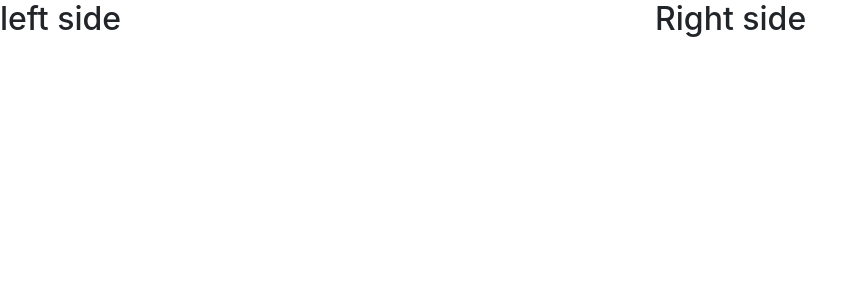
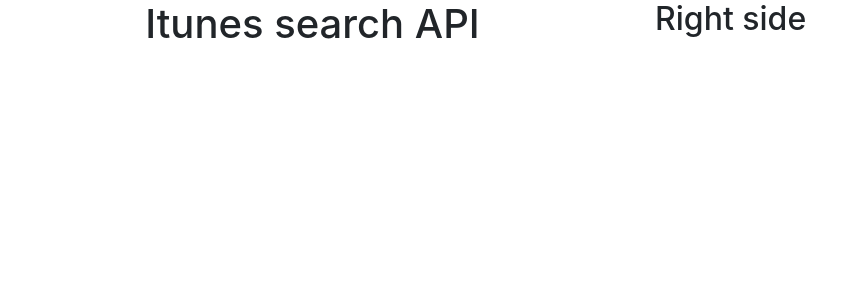
Before and after one commit to douglas86/task19, a React (Create React App) app in the folder client/: page / in a window 1280 px wide. Shown: the top 300 px of the page, without its empty margins (0-866 px from the left). Built offline with nearby package versions, Linux system fonts and the light colour scheme.

Commit message:
Created a new Styles document

```diff
--- a/client/package.json
+++ b/client/package.json
@@ -3,6 +3,7 @@
   "version": "0.1.0",
   "private": true,
   "dependencies": {
+    "@material-ui/core": "^4.11.3",
     "@testing-library/jest-dom": "^5.11.9",
     "@testing-library/react": "^11.2.3",
     "@testing-library/user-event": "^12.6.2",
--- a/client/src/Components/LeftSide/Left.jsx
+++ b/client/src/Components/LeftSide/Left.jsx
@@ -1,9 +1,11 @@
 import React from "react";
+import useStyles from "./Styles";
 
 const Left = () => {
+  const classes = useStyles();
   return (
     <div>
-      <h2>left side</h2>
+      <h1 className={classes.left}>Itunes search API</h1>
     </div>
   );
 };
--- /dev/null
+++ b/client/src/Components/LeftSide/Styles.jsx
@@ -0,0 +1,9 @@
+import { makeStyles } from "@material-ui/core/styles";
+
+const useStyles = makeStyles({
+  left: {
+    textAlign: "center",
+  },
+});
+
+export default useStyles;
```
Also changed, not shown: 1 other file (tests, documents, lock files or other folders).
